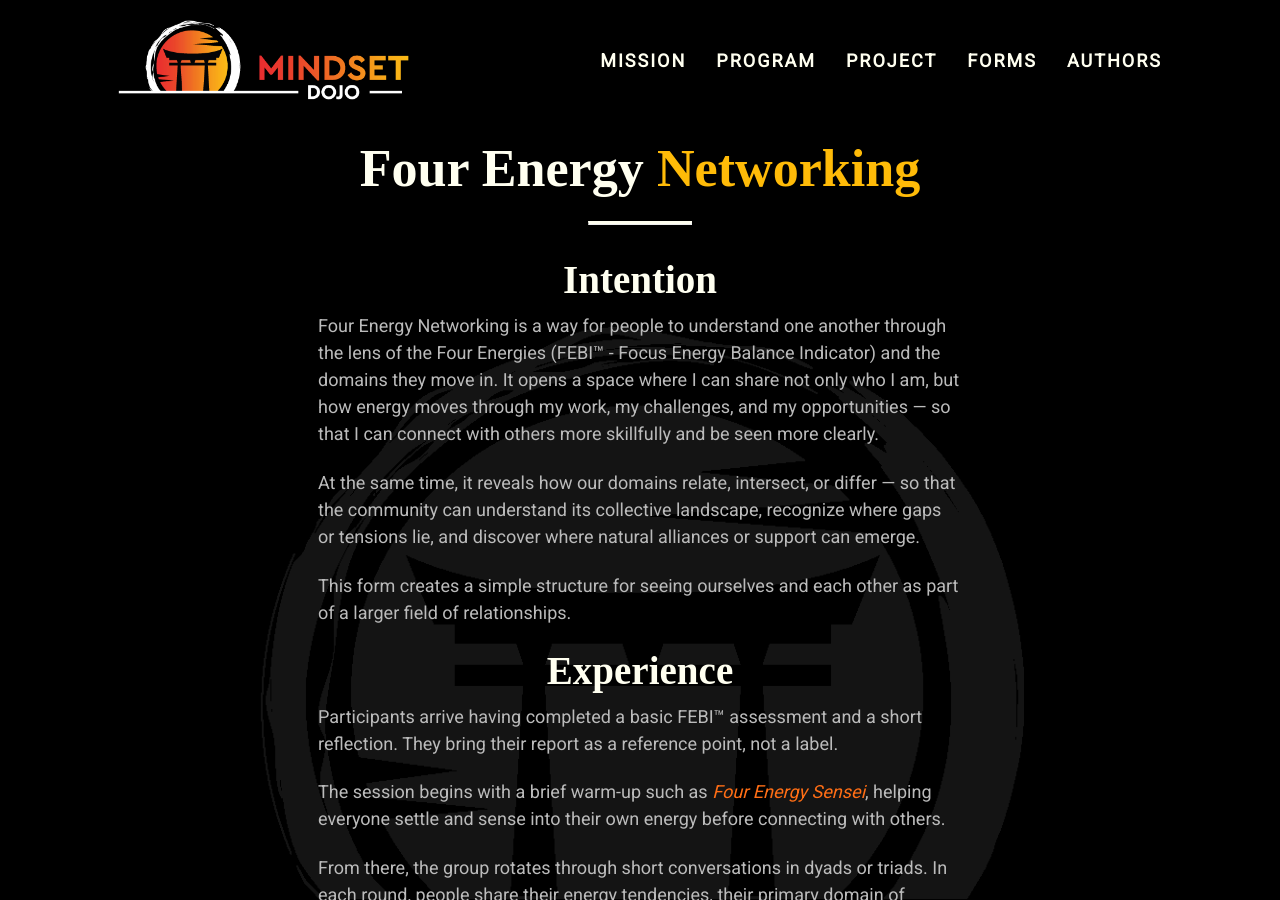
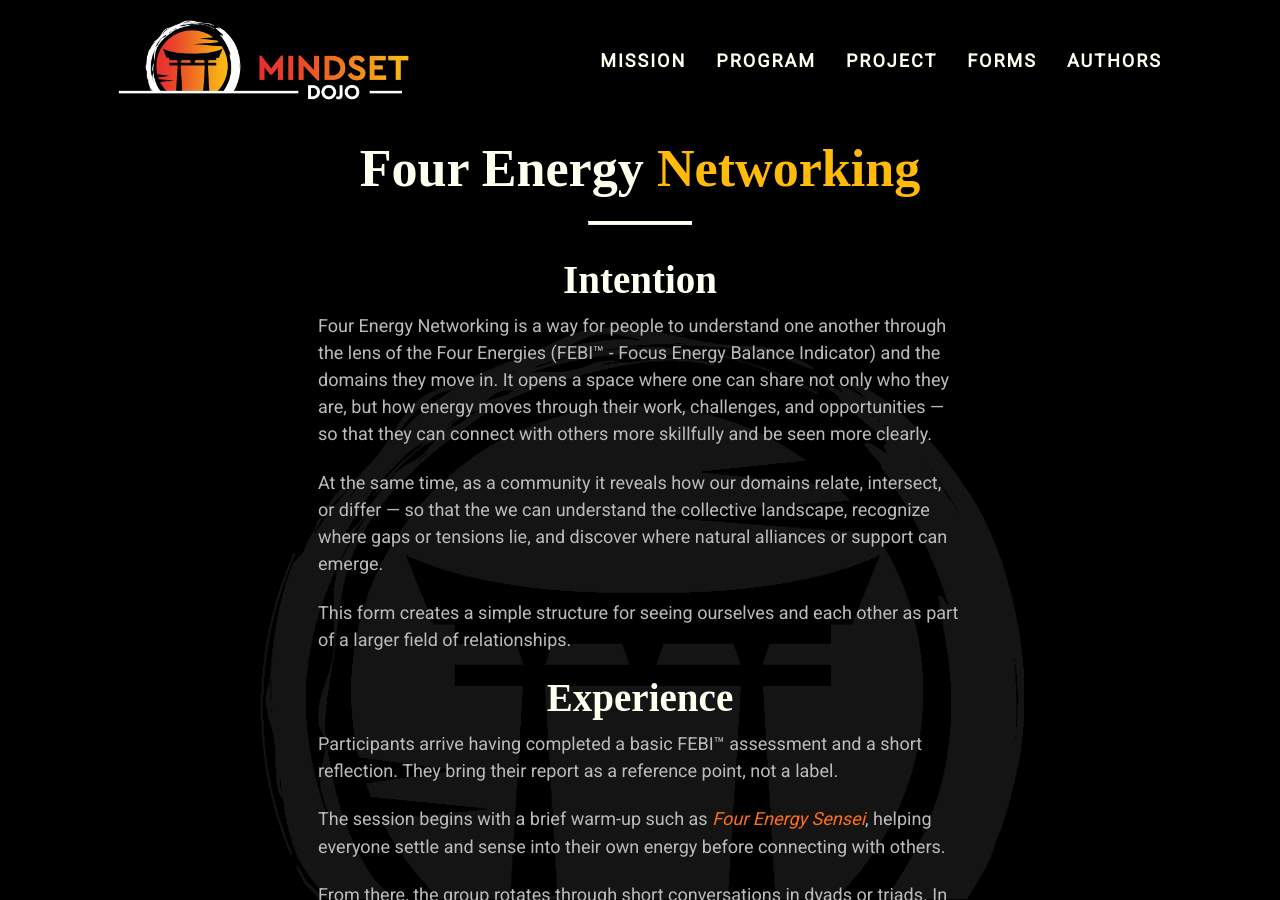
Before and after one commit to mindset-dojo/mindset-dojo.github.io, a Jekyll site: the page built from _forms/four-energy-networking.md, in a window 1280 px wide and 900 px high. Built offline with Jekyll 4.4.1, drawn with Linux system fonts in a browser that asks for light colours; some web fonts are replaced.

Commit message:
refactor: perspective for four energy networking

```diff
--- a/_forms/four-energy-networking.md
+++ b/_forms/four-energy-networking.md
@@ -11,9 +11,9 @@ excerpt: "A simple, relational practice for understanding how energy moves throu
 
 ## Intention
 
-Four Energy Networking is a way for people to understand one another through the lens of the Four Energies (FEBI™ - Focus Energy Balance Indicator) and the domains they move in. It opens a space where I can share not only who I am, but how energy moves through my work, my challenges, and my opportunities — so that I can connect with others more skillfully and be seen more clearly.
+Four Energy Networking is a way for people to understand one another through the lens of the Four Energies (FEBI™ - Focus Energy Balance Indicator) and the domains they move in. It opens a space where one can share not only who they are, but how energy moves through their work, challenges, and opportunities — so that they can connect with others more skillfully and be seen more clearly.
 
-At the same time, it reveals how our domains relate, intersect, or differ — so that the community can understand its collective landscape, recognize where gaps or tensions lie, and discover where natural alliances or support can emerge.
+At the same time, as a community it reveals how our domains relate, intersect, or differ — so that the we can understand the collective landscape, recognize where gaps or tensions lie, and discover where natural alliances or support can emerge.
 
 This form creates a simple structure for seeing ourselves and each other as part of a larger field of relationships.
 
```
